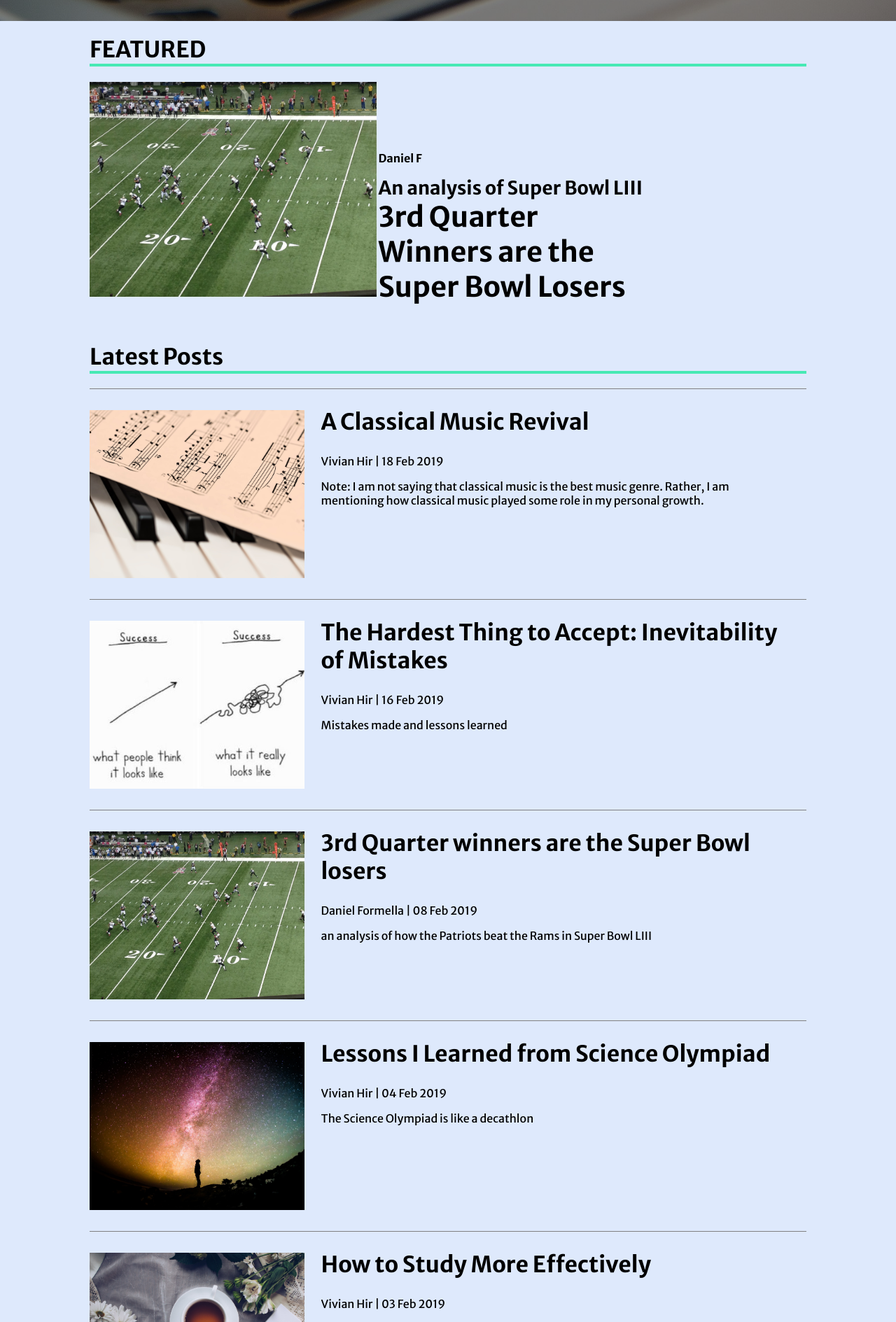
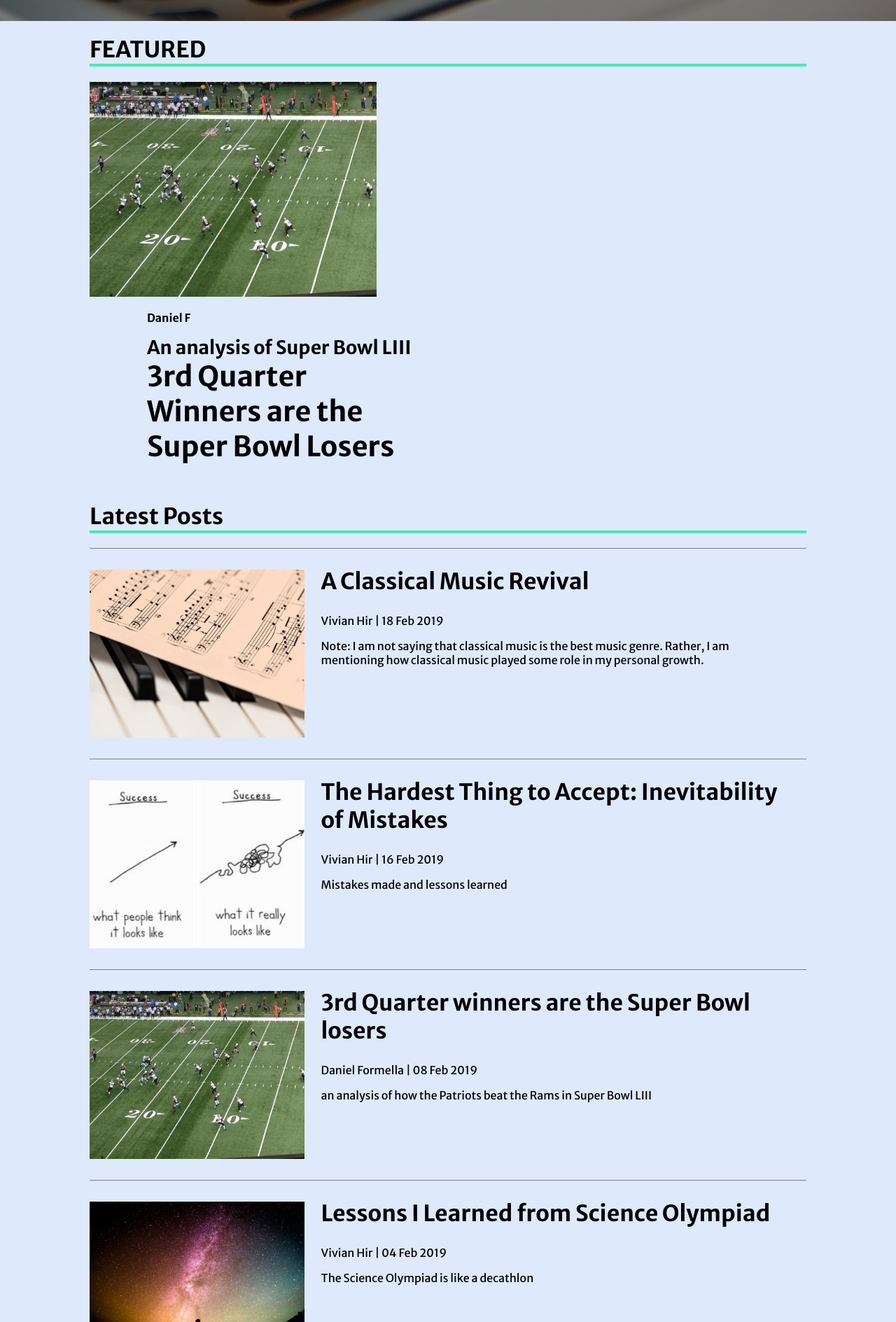
Before and after one commit to anthony-zhou/verdant-leaf, a Jekyll site: the page built from index.html, in a window 1280 px wide. Shown: the part 870-2759 px from the top of the page at 70% size. Built offline with Jekyll 4.4.1, drawn with Linux system fonts in a browser that asks for light colours.

Commit message:
Update main.scss

```diff
--- a/_sass/main.scss
+++ b/_sass/main.scss
@@ -291,6 +291,7 @@ nav.topnav-scrolling-down {
       }
       .fa-1-txt {
         display: inline-block;
+	margin-left: 10%;
         width: 48%;
         b {
           font-size: 20pt;
```
